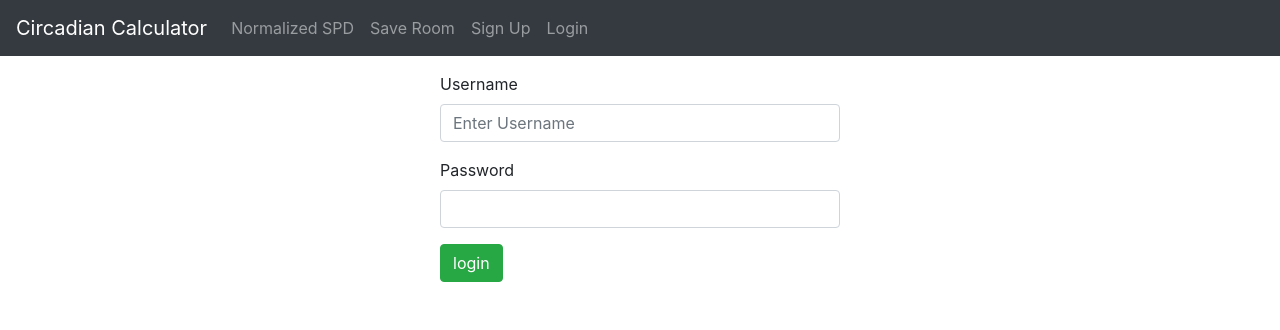
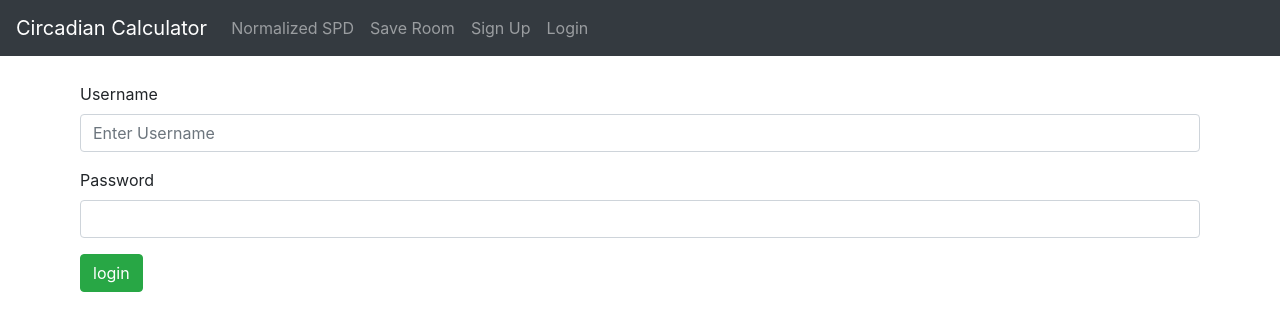
Before and after one commit to anishsethi96/Circadian-Web-App, a React (Create React App) app in the folder CalculatorUI/: page /login in a window 1280 px wide. Shown: the top 330 px of the page. Built offline with nearby package versions, Linux system fonts and the light colour scheme.

Commit message:
UI update

```diff
--- a/CalculatorUI/src/App.css
+++ b/CalculatorUI/src/App.css
@@ -2,12 +2,25 @@
   text-align: left;
   max-width: 750px;
   margin: auto;
+  padding-top: 10px
 }
 
-.submit-form {
-  max-width: 400px;
+.container {
+  width: 100%;
+  height: 200px;
   margin: auto;
+  padding: 10px;
 }
+
+.one {
+  float: left;
+}
+
+.two {
+  margin: 10px;
+  padding-left: 350px;
+}
+
 
 .edit-form {
   max-width: 300px;
--- a/CalculatorUI/src/components/spdData.component.js
+++ b/CalculatorUI/src/components/spdData.component.js
@@ -148,7 +148,8 @@ export default class AddSPD extends Component {
     const { searchSPD, spds, currentspd, currentIndex } = this.state;
 
     return (
-      <div className="submit-form">
+      <div className="container">
+        <div className="one">
             <div>
               <div className="form-group">
                 <label htmlFor="title">Username</label>
@@ -186,12 +187,26 @@ export default class AddSPD extends Component {
               </div>
             </div>
 
+            <div className="second">
+              <div className="col-md-12 text-center">
+                <form>
+                  <button onClick={this.saveUserInfo} className="btn btn-success button">
+                    Calculate
+                  </button>
+                  <button className="btn btn-success button">
+                  <Link to = {"/saveroom"} style={{ textDecoration: 'none', color: "white"}}>
+                    Save a Room
+                  </Link>
+                  </button>
+                </form>
+              </div>
+            </div>
+        </div>
+        <div className="two">
         <div className="list row">
 
           <div className="col-md-6">
             Select 2 SPD values for the conversion ratio
-              <br/>
-
             <ul className="list-group">
               {spds &&
                 spds.map((spd, index) => (
@@ -243,22 +258,7 @@ export default class AddSPD extends Component {
             )}
           </div>
         </div>
-
-          <div className="second">
-            <div className="col-md-12 text-center">
-              <form>
-                <button onClick={this.saveUserInfo} className="btn btn-success button">
-                  Calculate
-                </button>
-                <button className="btn btn-success button">
-                <Link to = {"/saveroom"} style={{ textDecoration: 'none', color: "white"}}>
-                  Save a Room
-                </Link>
-                </button>
-              </form>
         </div>
-          </div>
-
       </div>
     );
   }
```
Lines whose indentation alone changed are shown as unchanged.
